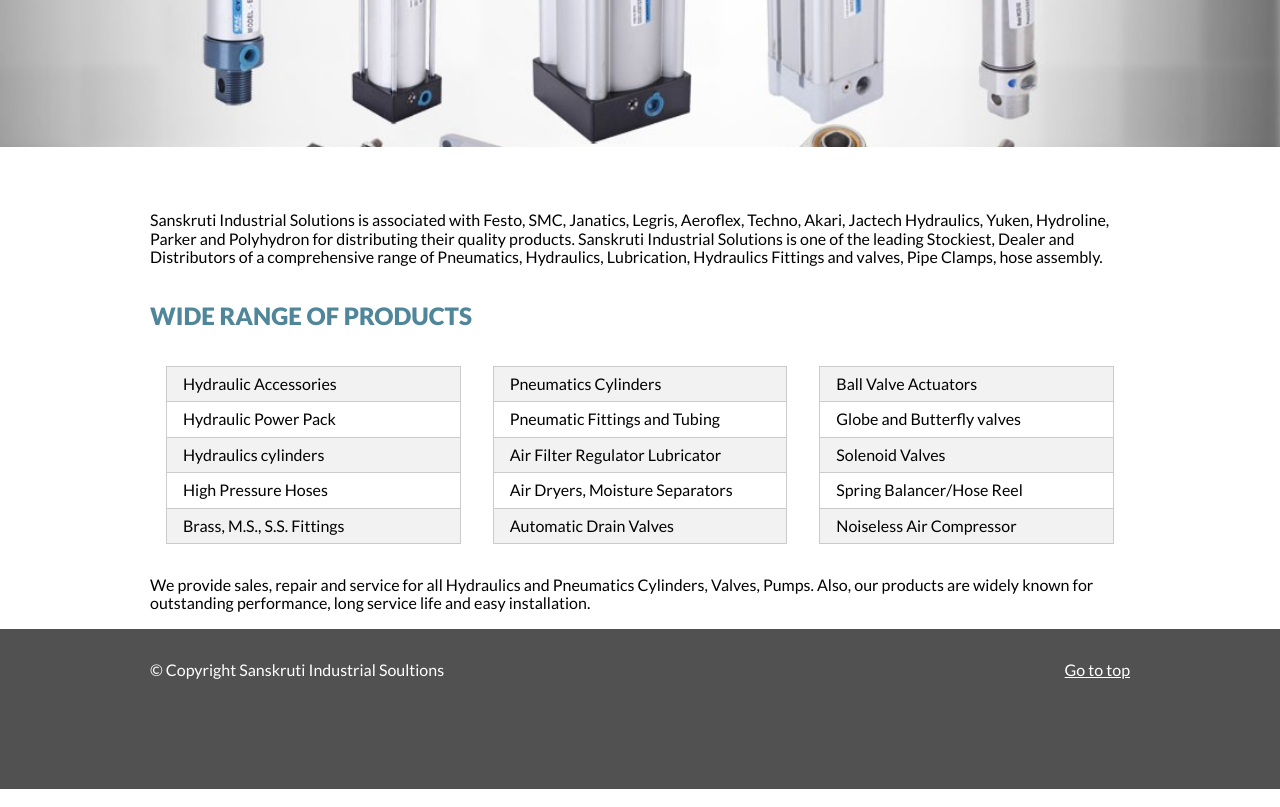
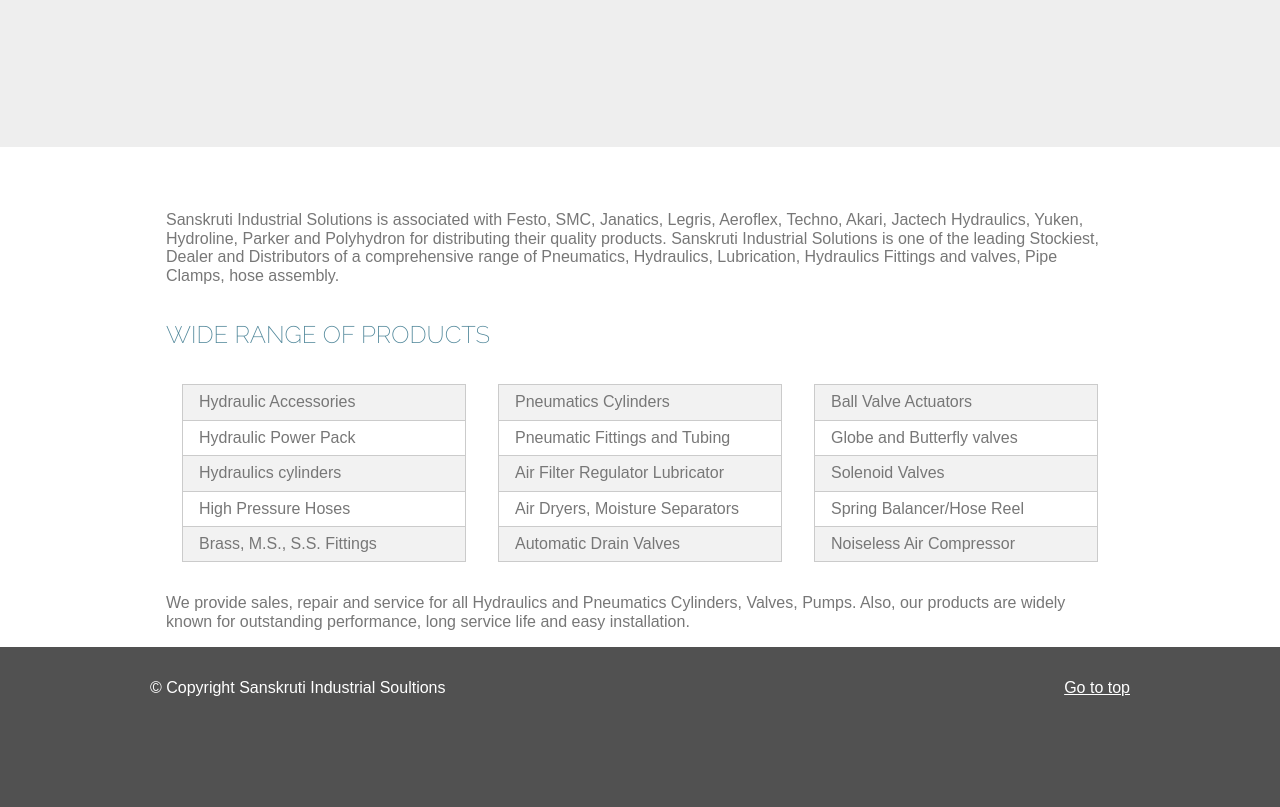
Before and after one commit to sisolin/sisolin.github.io, a plain HTML site: page index.html in a window 1280 px wide. Shown: the part 287-1094 px from the top of the page. Drawn offline with nearby package versions, Linux system fonts and the light colour scheme.

Commit message:
Improved fonts
Added Raleway font for headers
Experimented with font color

```diff
--- a/index.html
+++ b/index.html
@@ -5,7 +5,7 @@
   <meta name="viewport" content="width=device-width, initial-scale=1.0">
   <meta http-equiv="X-UA-Compatible" content="ie=edge">
 
-  <link href="https://fonts.googleapis.com/css?family=Lato:400,900" rel="stylesheet">
+  <link href="https://fonts.googleapis.com/css?family=Raleway:200" rel="stylesheet">
   <link rel="stylesheet" href="https://unpkg.com/purecss@0.6.2/build/pure-min.css" integrity="sha384-UQiGfs9ICog+LwheBSRCt1o5cbyKIHbwjWscjemyBMT9YCUMZffs6UqUTd0hObXD" crossorigin="anonymous">
   <!--[if lte IE 8]>
   <link rel="stylesheet" href="https://unpkg.com/purecss@0.6.2/build/grids-responsive-old-ie-min.css">
@@ -35,13 +35,16 @@
     <div class="content">
       <div class="pure-g">
         <div class="pure-u-1">
+          <div class="panel">
             <p>Sanskruti Industrial Solutions is associated with Festo, SMC, Janatics, Legris, Aeroflex, Techno, Akari, Jactech Hydraulics, Yuken, Hydroline, Parker and Polyhydron for distributing their quality products.
               Sanskruti Industrial Solutions is one of the leading Stockiest, Dealer and Distributors of a comprehensive range of Pneumatics, Hydraulics, Lubrication, Hydraulics Fittings and valves, Pipe Clamps, hose assembly.
             </p>
           </div>
         </div>
+      </div>
       <div class="pure-g">
         <div class="pure-u-1">
+          <div class="panel">
             <h2>Wide range of products</h2>
             <div class="pure-g">
               <div class="pure-u-1 pure-u-md-1-3">
@@ -116,11 +119,14 @@
             </div>
           </div>
         </div>
+      </div>
       <div class="pure-g">
           <div class="pure-u-1">
+            <div class="panel">
             <p>We provide sales, repair and service for all Hydraulics and Pneumatics Cylinders, Valves, Pumps.
               Also, our products are widely known for outstanding performance, long service life and easy installation.
             </p>
+          </div>
         </div>
       </div>
     </div>
--- a/style.css
+++ b/style.css
@@ -1,6 +1,8 @@
 html, button, input, select, textarea,
 .pure-g [class *= "pure-u"] {
-  font-family: 'Lato', sans-serif;
+  color: #777;
+  font-size: 18px
+  font-weight: 200;
 }
 
 .main-menu {
@@ -10,7 +12,11 @@
 .main-menu-link {
   color: #fff;
 }
-
+h1, h2, h3, h4 {
+  font-family: 'Raleway', sans-serif;
+  font-weight: 200;
+  font: rgb(75, 75, 75);
+}
 h2 {
   color: #4F8699;
   text-transform: uppercase;
@@ -26,7 +32,8 @@
 }
 
 .banner {
-  background: transparent url(images/Pneumatic_Cylinders-all.jpg) 0 0 no-repeat fixed;
+  /*background: transparent url(images/Pneumatic_Cylinders-all.jpg) 0 0 no-repeat fixed;*/
+  background-color: #eee;
   text-align: center;
   background-size: cover;
   height: 400px;
@@ -71,8 +78,12 @@
   max-width: 980px;
   margin: 0 auto;
   margin-top: 1em;
+  padding: 0 1em;
 }
 
+.footer-content p{
+  color: #fff;
+}
 .footer-block{
   text-align: right;
 }
@@ -80,3 +91,7 @@
 .footer-link{
   color: #fff;
 }
+
+.panel {
+  padding: 0 1em;
+}
```
Lines whose indentation alone changed are shown as unchanged.
